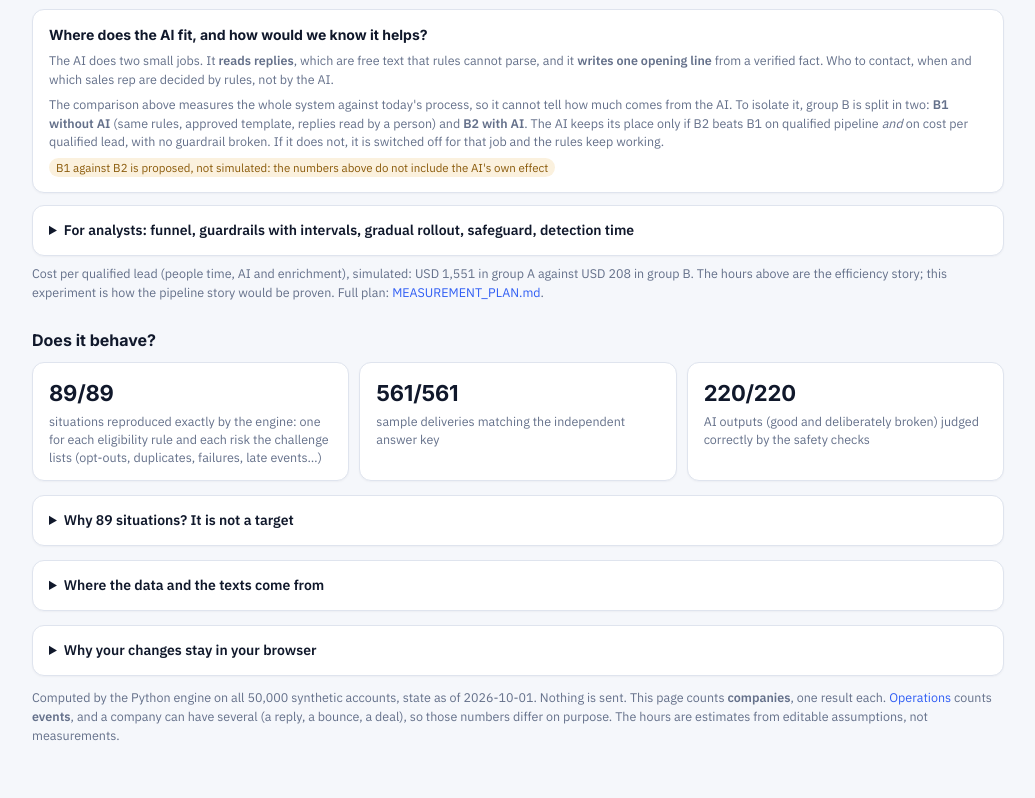
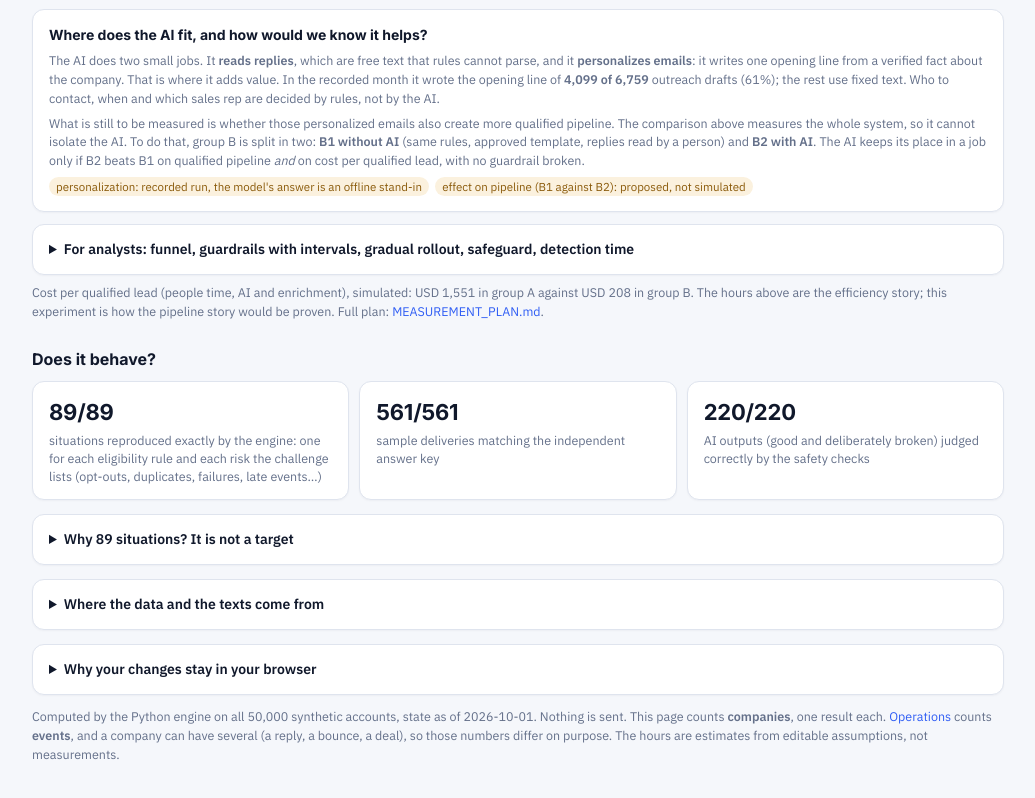
Before and after one commit to apogeoconsara/portafolioclarachallenge, a plain HTML site: page public/index.html in a window 1280 px wide. Shown: the part 2729-3527 px from the top of the page, without its empty margins (240-1275 px from the left). Drawn offline with Linux system fonts and the light colour scheme.

Commit message:
Describe what the AI adds in Measuring impact

```diff
--- a/public/index.html
+++ b/public/index.html
@@ -285,7 +285,7 @@ async function load(name) { if (!DATA[name]) DATA[name] = await (await fetch(`da
 // ---------------------------------------------------------------------------------------------------------------
 const VIEWS = {
   async overview() {
-    const [ov, runs, stream, ev, ap, ms, rp] = await Promise.all([load("overview"), load("runs"), load("stream"), load("evals"), load("approvals"), load("measurement"), load("replay")]);
+    const [ov, runs, stream, ev, ap, ms, rp, op] = await Promise.all([load("overview"), load("runs"), load("stream"), load("evals"), load("approvals"), load("measurement"), load("replay"), load("operations")]);
     const aps = apStats(ap);
     const n = runs.scenarios.length, A = outcomeActions(ov), hm = hoursModel(ov);
     const B = { auto: A.contact + (A.nurture || 0) + A.wait + A.enrich, people: A.handoff_ae + A.escalate_human, blocked: A.suppress };
@@ -359,9 +359,9 @@ const VIEWS = {
       </div>
       <div class="card" style="margin-top:12px">
         <h3>Where does the AI fit, and how would we know it helps?</h3>
-        <p class="d" style="margin:0 0 6px">The AI does two small jobs. It <b>reads replies</b>, which are free text that rules cannot parse, and it <b>writes one opening line</b> from a verified fact. Who to contact, when and which sales rep are decided by rules, not by the AI.</p>
-        <p class="d" style="margin:0 0 6px">The comparison above measures the whole system against today's process, so it cannot tell how much comes from the AI. To isolate it, group B is split in two: <b>B1 without AI</b> (same rules, approved template, replies read by a person) and <b>B2 with AI</b>. The AI keeps its place only if B2 beats B1 on qualified pipeline <i>and</i> on cost per qualified lead, with no guardrail broken. If it does not, it is switched off for that job and the rules keep working.</p>
-        <span class="tag warn">B1 against B2 is proposed, not simulated: the numbers above do not include the AI's own effect</span>
+        <p class="d" style="margin:0 0 6px">The AI does two small jobs. It <b>reads replies</b>, which are free text that rules cannot parse, and it <b>personalizes emails</b>: it writes one opening line from a verified fact about the company. That is where it adds value. In the recorded month it wrote the opening line of <b>${fmt(op.ai.by_kind.draft)} of ${fmt(op.final_actions.contact)}</b> outreach drafts (${(100 * op.ai.by_kind.draft / op.final_actions.contact).toFixed(0)}%); the rest use fixed text. Who to contact, when and which sales rep are decided by rules, not by the AI.</p>
+        <p class="d" style="margin:0 0 6px">What is still to be measured is whether those personalized emails also create more qualified pipeline. The comparison above measures the whole system, so it cannot isolate the AI. To do that, group B is split in two: <b>B1 without AI</b> (same rules, approved template, replies read by a person) and <b>B2 with AI</b>. The AI keeps its place in a job only if B2 beats B1 on qualified pipeline <i>and</i> on cost per qualified lead, with no guardrail broken.</p>
+        <span class="tag warn">personalization: recorded run, the model's answer is an offline stand-in</span> <span class="tag warn">effect on pipeline (B1 against B2): proposed, not simulated</span>
       </div>
       <details class="card" style="margin-top:12px"><summary>For analysts: funnel, guardrails with intervals, gradual rollout, safeguard, detection time</summary>
         <h3 style="margin:12px 0 6px">The funnel, per 1,000 companies (simulated)</h3>
```
